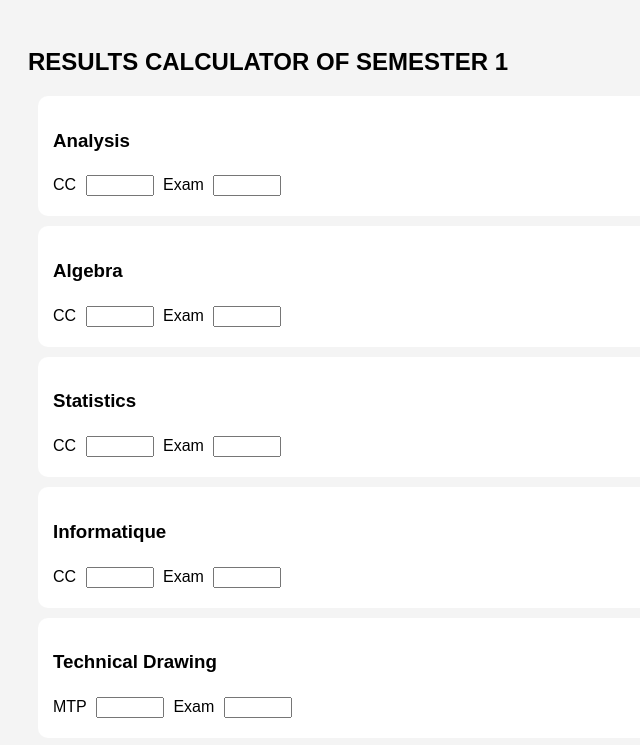
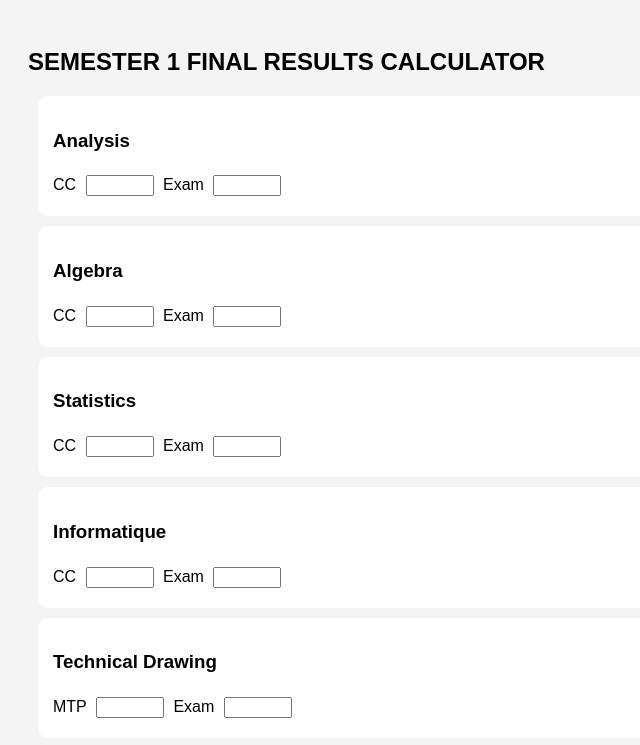
Before and after one commit to OUHACHI-MEHDI/S1, a plain HTML site: page index.html in a window 1280 px wide. Shown: the top 745 px of the page, without its empty margins (0-640 px from the left). Drawn offline with Linux system fonts and the light colour scheme.

Commit message:
Update index.html

```diff
--- a/index.html
+++ b/index.html
@@ -16,7 +16,7 @@ input{margin:5px;width:60px}
 </head>
 <body>
 
-<h2>RESULTS CALCULATOR OF SEMESTER 1</h2>
+<h2> SEMESTER 1 FINAL RESULTS CALCULATOR </h2>
 
 <form onsubmit="event.preventDefault();calculate();">
 
```
